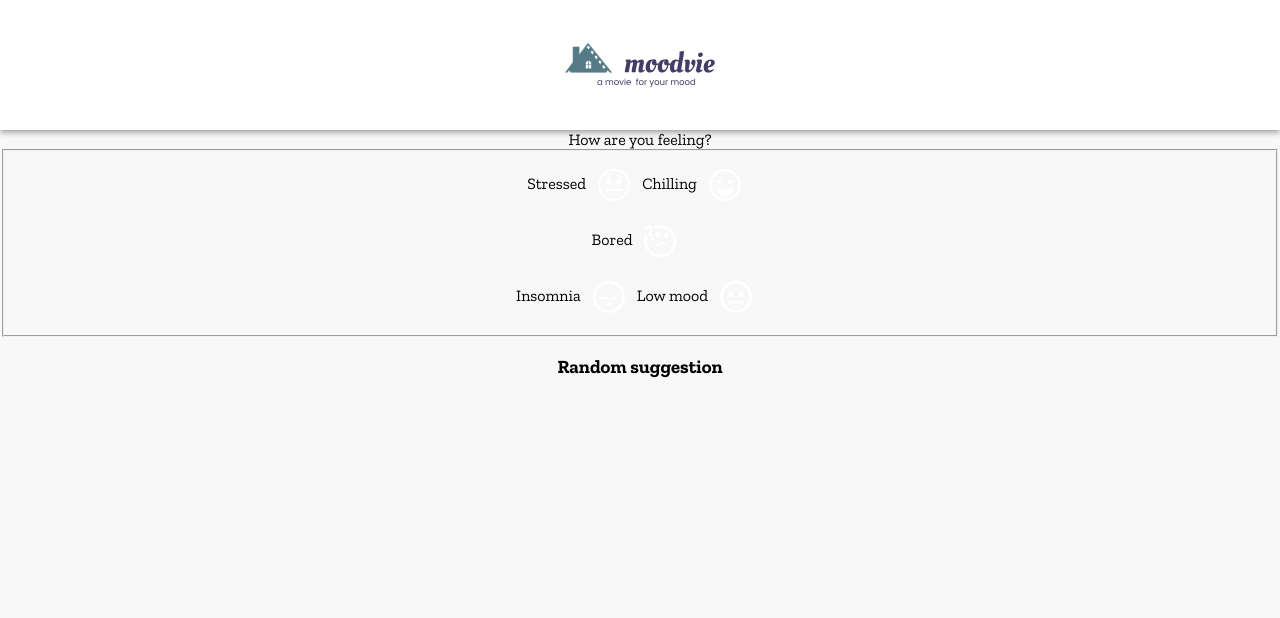
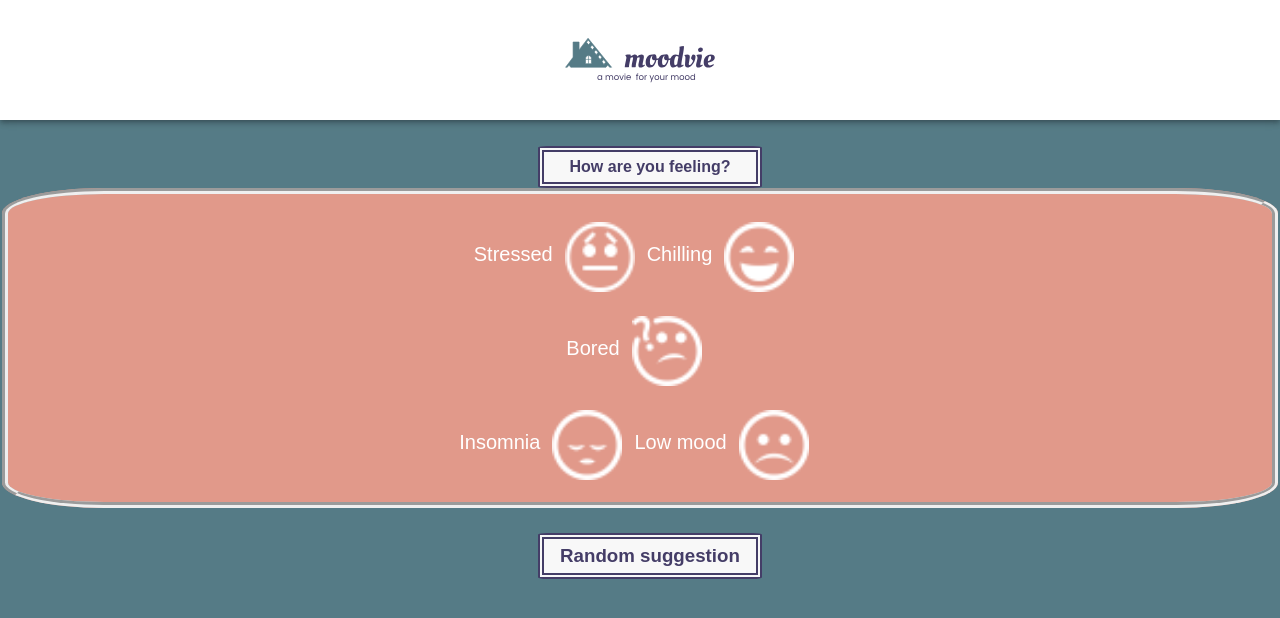
Before and after one commit to majoaquino99/moodvie, a React (Create React App) app: page / in a window 1280 px wide. Shown: the top 618 px of the page. Built offline with nearby package versions, Linux system fonts and the light colour scheme; no server answers.

Commit message:
:lipstick: Implementing styles for desktop view

```diff
--- a/src/components/Landing/Landing.module.css
+++ b/src/components/Landing/Landing.module.css
@@ -1,11 +1,25 @@
+.Container {
+    background-color: var(--smalt-blue);
+    font-family: var(--font-poppins);
+    height: 100%;
+    color: white;
+}
+.Container h3 {
+    font-weight: bold;
+    width: 200px;
+    padding: 6px;
+    margin-left: calc(50% - 100px - 2px);
+    margin-top: 2vw;
+    background-color: var(--light-grey);
+    border-style: double;
+    border-radius: 4%;
+    border-width: 6px;
+    color: #443D67;
+}
 @media only screen and (max-width: 600px) {
-    .Container {
-        background-color: var(--smalt-blue);
-        font-family: var(--font-poppins);
-        height: 100%;
-        color: white;
+    .Container h3 {
+        margin-top: 20vw;
     }
-
 
 }
 
--- a/src/components/Landing/MoodTest.module.css
+++ b/src/components/Landing/MoodTest.module.css
@@ -1,22 +1,20 @@
-@media only screen and (max-width: 600px) {
 .moodContainer {
     font-family: var(--font-poppins);
     color: white;
 }
-
 .emoji{
-    height:40px;
-    width: 40px;
+    height: 70px;
+    width: 70px;
 }
 .moodContainer label {
-    font-size: 14px;
+    font-size: 20px;
 }
 .moodContainer legend{
     font-weight: bold;
     width: 200px;
     padding: 6px;
     margin-left: calc(50% - 100px - 2px);
-    margin-top: 18vw;
+    margin-top: 2vw;
     background-color: var(--light-grey);
     border-style: double;
     border-radius: 4%;
@@ -37,5 +35,16 @@
     border-style: groove;
     border-radius: 8%;
 }
+@media only screen and (max-width: 600px) {
+.emoji{
+    height:40px;
+    width: 40px;
+}
+.moodContainer label {
+    font-size: 14px;
+}
+.moodContainer legend{
+    margin-top: 10vw;
+}
 /* estilo de letras tamano de emojis */
 }
--- a/src/components/Landing/NoShow.module.css
+++ b/src/components/Landing/NoShow.module.css
@@ -1,4 +1,3 @@
-@media only screen and (max-width: 600px) {
 .noShowContainer{
     font-family: var(--font-poppins);
     background: var(--merlot);
@@ -10,10 +9,6 @@
     border-style: solid;
     border-color: white;
     border-width: 15px;
-    }
-    .goBackButton{
-        font-size: 16px;
-        background-color: white;
 }
 .noShowContainer legend{
     font-weight: bold;
@@ -40,6 +35,10 @@
     border-style: none;
 }
 .noShowContainer label{
+    font-size: 25px;
+}
+@media only screen and (max-width: 600px) {
+    .noShowContainer label{
         font-size: 20px;
     }
     }
--- a/src/components/Landing/TimeTest.module.css
+++ b/src/components/Landing/TimeTest.module.css
@@ -1,4 +1,3 @@
-@media only screen and (max-width: 600px) {
 .timeContainer{
     font-family: var(--font-poppins);
     background: var(--shakespeare);
@@ -9,12 +8,6 @@
     border-style: solid;
     border-color: white;
     border-width: 15px;
-}
-.goBackButton {
-    font-size: 16px;
-    background-color: var(--hockey-pokey);
-    justify-content: start;
-    position: fixed;
 }
 .timeContainer legend{
     font-weight: bold;
@@ -42,4 +35,3 @@
     border-style: none;
     border-radius: 8%;
 }
-}
```
Also changed, not shown: 1 other file (tests, documents, lock files or other folders). Lines whose indentation alone changed are shown as unchanged.
